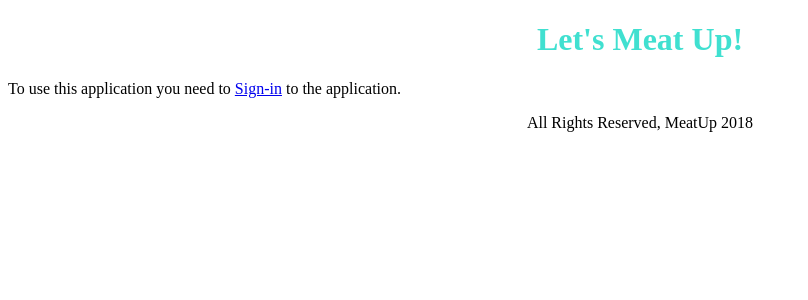
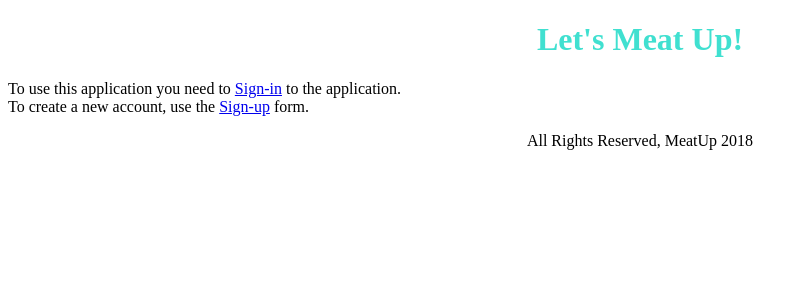
Before and after one commit to laynahgao/gaproject2-Meatup, a Django app: page / in a window 1280 px wide. Shown: the top 300 px of the page, without its empty margins (0-808 px from the left). Run offline with Django 3.2, Linux system fonts and the light colour scheme.

Commit message:
add link to signup on landing page

```diff
--- a/meatup/templates/index.html
+++ b/meatup/templates/index.html
@@ -5,5 +5,7 @@
 {% block content %}
 <div class='warning'>
   To use this application you need to <a href="{% url 'login' %}">Sign-in</a> to the application.
+  <br>
+  To create a new account, use the <a href="{% url 'signup' %}">Sign-up</a> form.
 </div>
 {% endblock %}
```
